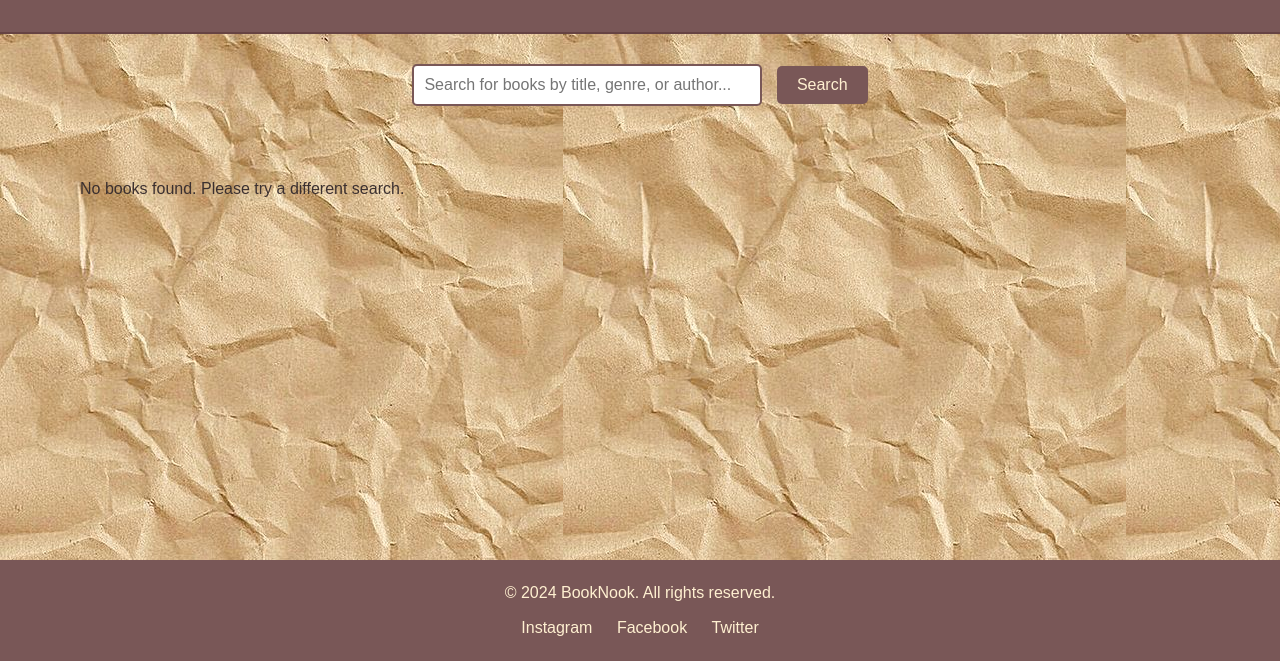
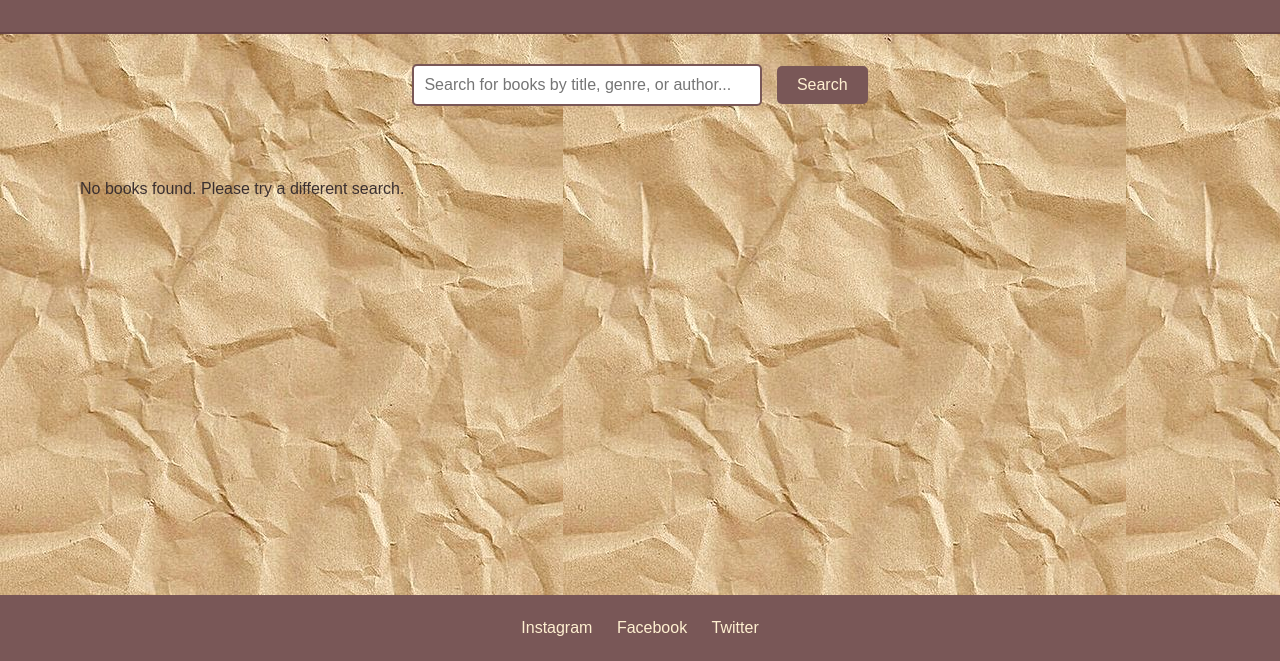
Before and after one commit to Tsutki/BookWiz, a plain HTML site: page index.html in a window 1280 px wide. Shown: the part 139-800 px from the top of the page. Drawn offline with Linux system fonts and the light colour scheme; no server answers.

Commit message:
next time

```diff
--- a/index.html
+++ b/index.html
@@ -38,7 +38,7 @@
 
     <!-- Footer Section -->
     <footer>
-        <p>&copy; 2024 BookNook. All rights reserved.</p>
+        <!-- <p>&copy; 2024 BookNook. All rights reserved.</p> -->
         <div class="social-links">
             <a href="#">Instagram</a>
             <a href="#">Facebook</a>
```
